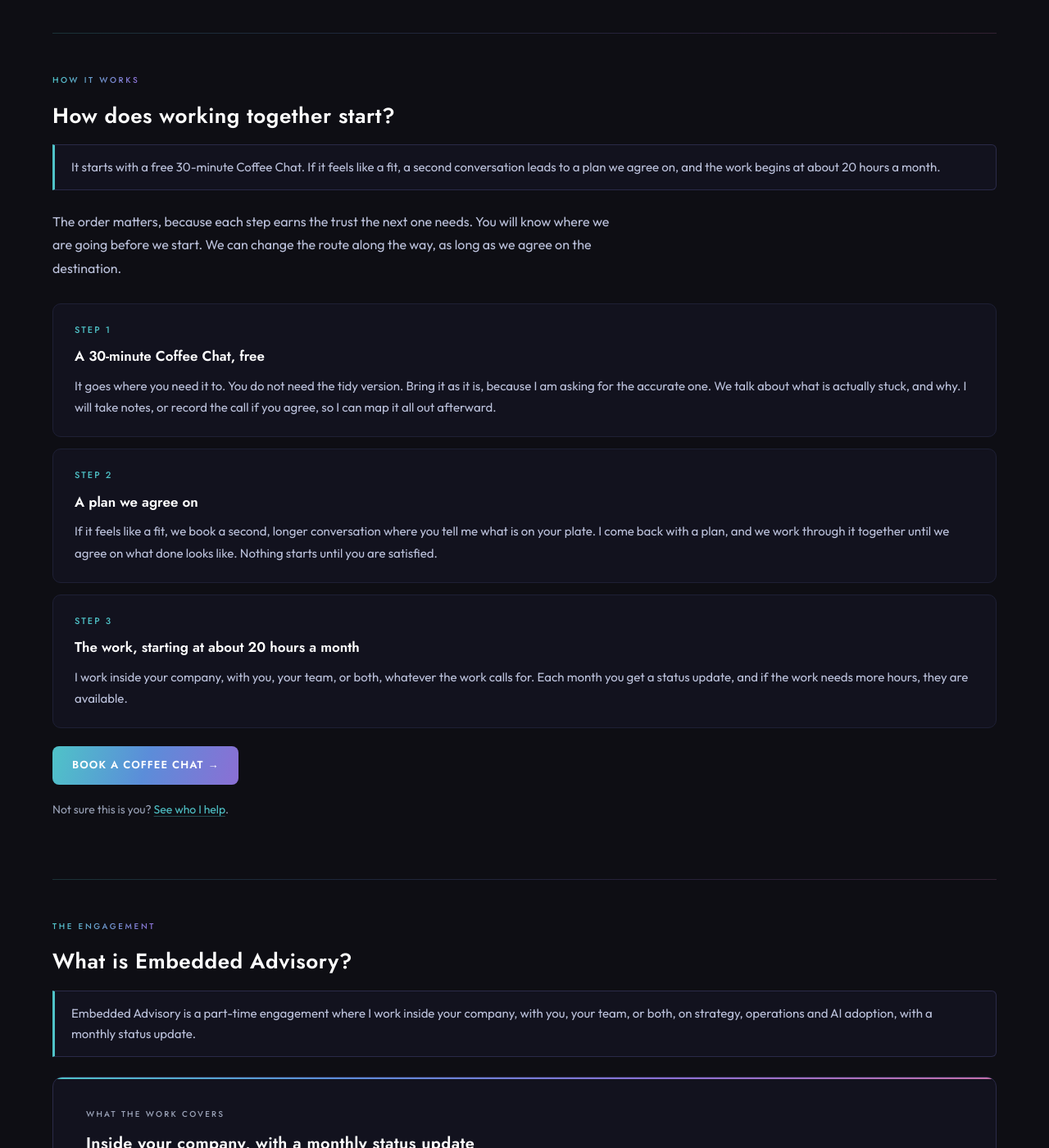
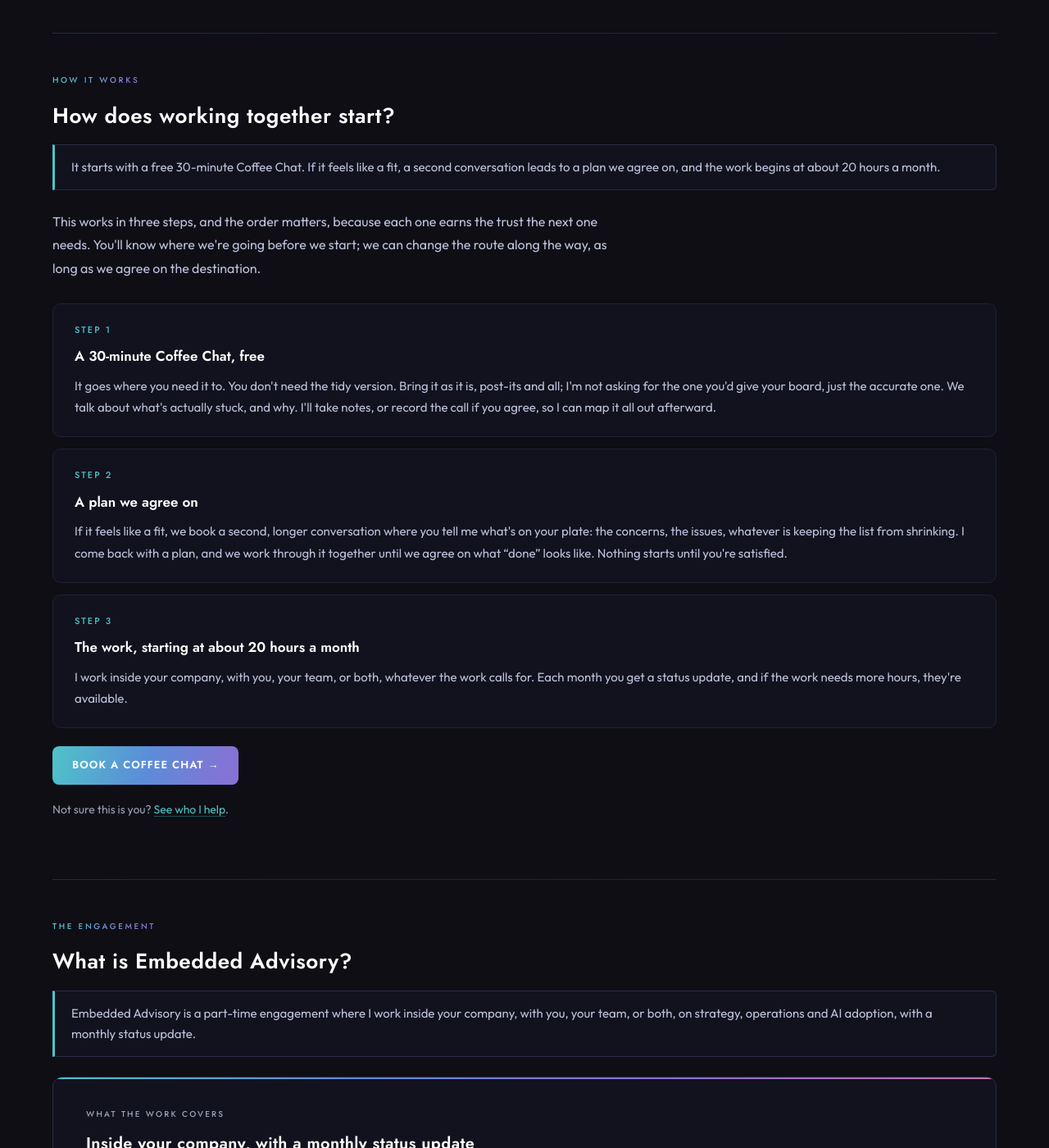
Before and after one commit to elizabethlemoine33-commits/bynorthlight-site, a Jekyll site: the page built from services.html, in a window 1280 px wide and 1400 px high, scrolled down 691 px. Shown: the whole window at 82% size. Built offline with Jekyll 4.4.1, drawn with Linux system fonts in a browser that asks for light colours.

Commit message:
Persona page: steps match services, solid callouts, Sound familiar placement, Convergence Check as a pop-out plus FAQ entry; services steps use the approved wording
Co-Authored-By: Claude Sonnet 5.5 <noreply@anthropic.com>

```diff
--- a/services.html
+++ b/services.html
@@ -350,11 +350,11 @@ head_extra: |
       <p class="section-eyebrow">How it works</p>
       <h2 class="section-title">How does working together start?</h2>
       <div class="answer-block"><p>It starts with a free 30-minute Coffee Chat. If it feels like a fit, a second conversation leads to a plan we agree on, and the work begins at about 20 hours a month.</p></div>
-      <p class="section-body">The order matters, because each step earns the trust the next one needs. You will know where we are going before we start. We can change the route along the way, as long as we agree on the destination.</p>
+      <p class="section-body">This works in three steps, and the order matters, because each one earns the trust the next one needs. You'll know where we're going before we start; we can change the route along the way, as long as we agree on the destination.</p>
       <div class="step-list">
-        <div class="step"><span class="step-num">Step 1</span><h3>A 30-minute Coffee Chat, free</h3><p>It goes where you need it to. You do not need the tidy version. Bring it as it is, because I am asking for the accurate one. We talk about what is actually stuck, and why. I will take notes, or record the call if you agree, so I can map it all out afterward.</p></div>
-        <div class="step"><span class="step-num">Step 2</span><h3>A plan we agree on</h3><p>If it feels like a fit, we book a second, longer conversation where you tell me what is on your plate. I come back with a plan, and we work through it together until we agree on what done looks like. Nothing starts until you are satisfied.</p></div>
-        <div class="step"><span class="step-num">Step 3</span><h3>The work, starting at about 20 hours a month</h3><p>I work inside your company, with you, your team, or both, whatever the work calls for. Each month you get a status update, and if the work needs more hours, they are available.</p></div>
+        <div class="step"><span class="step-num">Step 1</span><h3>A 30-minute Coffee Chat, free</h3><p>It goes where you need it to. You don't need the tidy version. Bring it as it is, post-its and all; I'm not asking for the one you'd give your board, just the accurate one. We talk about what's actually stuck, and why. I'll take notes, or record the call if you agree, so I can map it all out afterward.</p></div>
+        <div class="step"><span class="step-num">Step 2</span><h3>A plan we agree on</h3><p>If it feels like a fit, we book a second, longer conversation where you tell me what's on your plate: the concerns, the issues, whatever is keeping the list from shrinking. I come back with a plan, and we work through it together until we agree on what &ldquo;done&rdquo; looks like. Nothing starts until you're satisfied.</p></div>
+        <div class="step"><span class="step-num">Step 3</span><h3>The work, starting at about 20 hours a month</h3><p>I work inside your company, with you, your team, or both, whatever the work calls for. Each month you get a status update, and if the work needs more hours, they're available.</p></div>
       </div>
       <p style="margin-top:22px;"><a href="/coffee.html" class="btn-primary">Book a Coffee Chat →</a></p>
       <p style="font-family:'Outfit',sans-serif;font-size:14px;color:var(--muted);margin-top:18px;">Not sure this is you? <a href="/who-we-help.html">See who I help</a>.</p>
```
Also changed, not shown: who-we-help/alone-at-the-top.html (+57 -12 lines).
